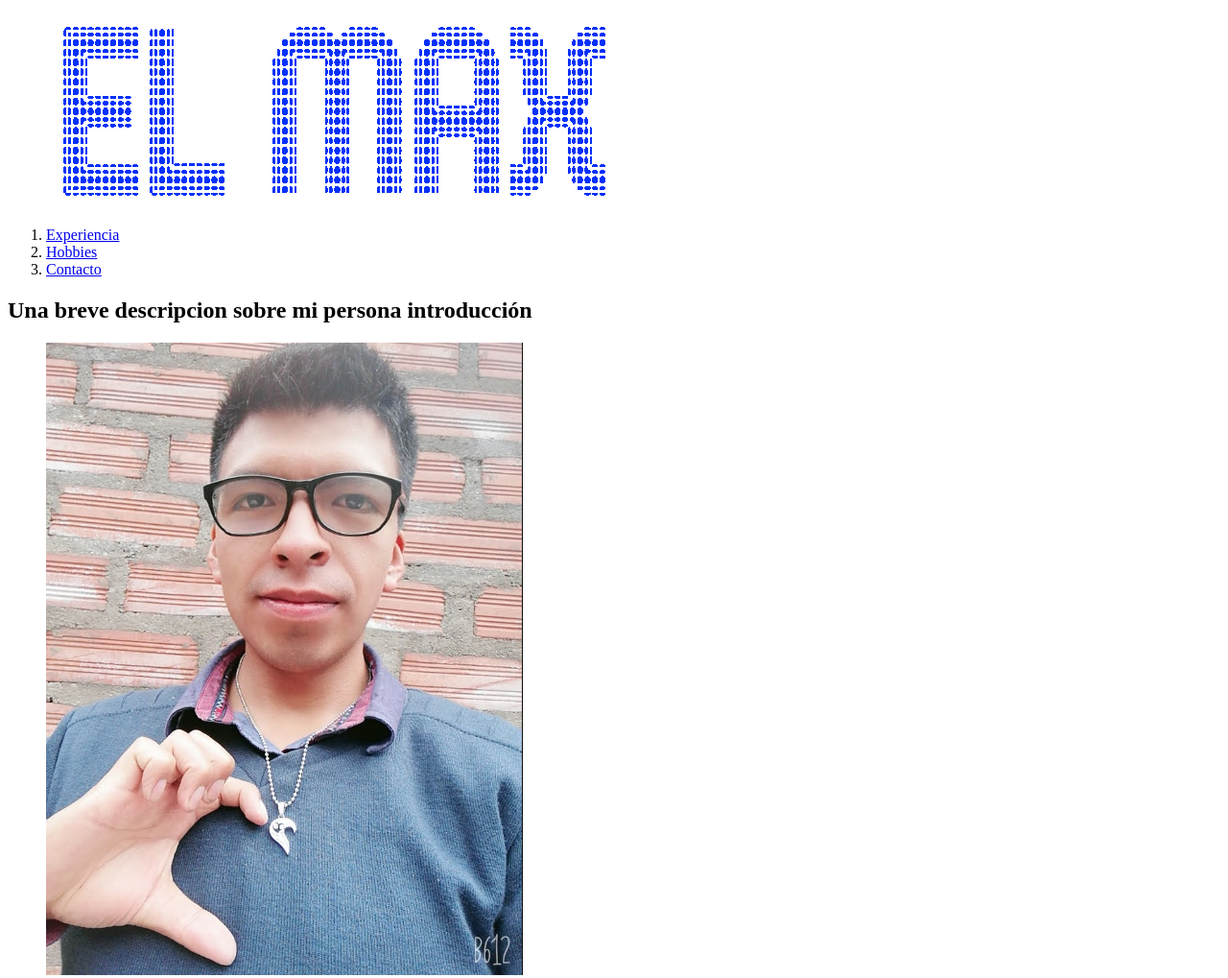
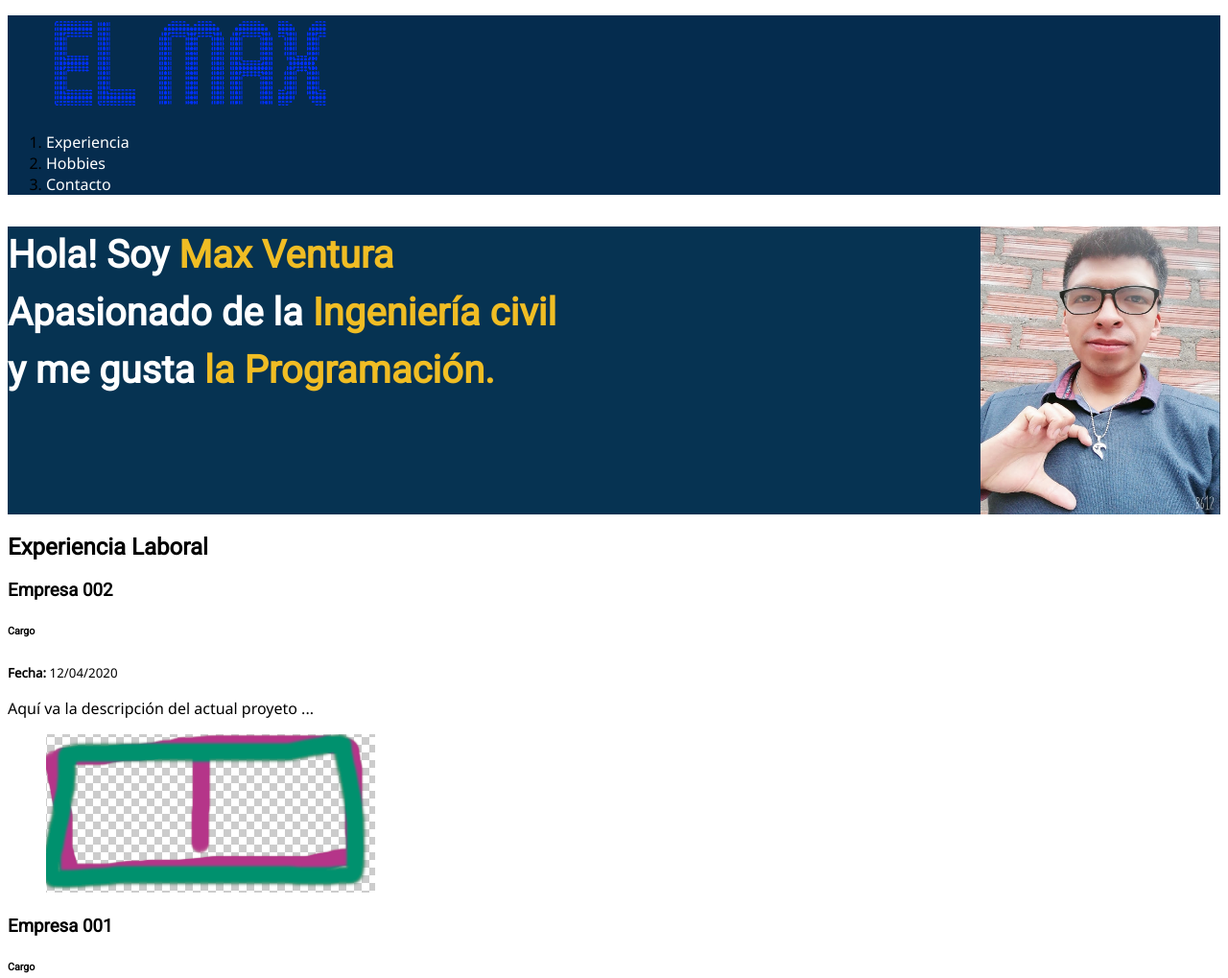
Before and after one commit to Maxbim314/max, a plain HTML site: page index.html in a window 1280 px wide. Shown: the top 1019 px of the page at 96% size. Drawn offline with Linux system fonts and the light colour scheme.

Commit message:
Agregando un poco de color al portafolio. Usando css.

```diff
--- a/css/master.css
+++ b/css/master.css
@@ -1 +1,52 @@
 /* reglas-selectores-declaraciones-propiedades-valores */
+
+
+body{
+  font-family: 'Noto Sans', 'Roboto', sans-serif;
+}
+
+h1,h2,h3,h4,h5,h6{
+  font-family: 'Roboto', 'Noto Sans', sans-serif;
+}
+
+a{
+  text-decoration: none;
+}
+
+h1{
+  color: white;
+  font-size: 2.5em;
+  line-height: 1.5em;
+  letter-spacing: normal;
+  text-transform: none;
+}
+
+h1 strong{
+  color: #f0bd24;
+}
+
+.header{
+  background-color: #052c4e;
+}
+
+.header a{
+  color: white;
+
+}
+
+.logo{
+  width: 300px;
+}
+
+.hero{
+  height: 300px;
+  background-color: #063352;
+  background-image: url("../images/hero.png");
+  background-size: 250px 300px;
+  background-repeat: no-repeat;
+  background-position-x: right;
+}
+
+.project_details{
+  width: 500px;
+}
--- a/index.html
+++ b/index.html
@@ -3,14 +3,16 @@
   <head>
     <meta charset="utf-8">
     <title>EL MAX</title>
+    <link rel="preconnect" href="https://fonts.gstatic.com">
+    <link href="https://fonts.googleapis.com/css2?family=Noto+Sans&family=Roboto&display=swap" rel="stylesheet">
     <link rel="icon" type="image/png" href="images/favicon.png">
-    <link rel="stylesheet" href="/css/master.css">
+    <link rel="stylesheet" href="css/master.css">
   </head>
   <body>
     <header class="header">
       <div class="">
-        <figure class="logo">
-          <img src="images/logo.png" alt="Logo de el Max">
+        <figure class="logoContainer">
+          <img class="logo" src="images/logo.png" alt="Logo de el Max">
         </figure>
         <nav class="menu">
           <ol>
@@ -30,20 +32,23 @@
 
     <section class="hero"> <!-- NOTE: Sección principal -->
       <h1 class="hero_title">
-        Una breve descripcion sobre mi persona introducción
+        Hola! Soy <strong>Max Ventura</strong> <br> Apasionado de la
+         <strong>Ingeniería civil</strong> <br> y me gusta <strong>la Programación.</strong>
       </h1>
       <figure class="hero_imageContainer">
-        <img class="hero_image" src="images/hero.png" alt="Imagen de el Max">
+        <!-- <img class="hero_image" src="images/hero.png" alt="Imagen de el Max"> -->
       </figure>
     </section>
 
     <section class="portfolio" id="proyectos"> <!-- NOTE: Sección de proyectos -->
       <h2 class="portfolio_title">Experiencia Laboral</h2>
       <article class="project">
-        <h3 class="project_title">Empresa 002</h3>
-        <h6 class="project_tasks">Cargo</h6>
-        <p class="project_date"><small><strong>Fecha: </strong>12/04/2020 </small> </p>
-        <p class="project_description">Aquí va la descripción del actual proyeto ...</p>
+        <div class="project_details">
+          <h3 class="project_title">Empresa 002</h3>
+          <h6 class="project_tasks">Cargo</h6>
+          <p class="project_date"><small><strong>Fecha: </strong>12/04/2020 </small> </p>
+          <p class="project_description">Aquí va la descripción del actual proyeto ...</p>
+        </div>
         <figure class="project_imageContainer">
           <img class="project_image" src="images/project_002.png" alt="Imagen proyecto 002">
         </figure>
@@ -93,7 +98,7 @@
       </form>
     </section>
 
-    <footer class="footer">aqui va el footer</footer>
+    <footer class="footer">aqui va el footerr</footer>
 
   </body>
 </html>
```
